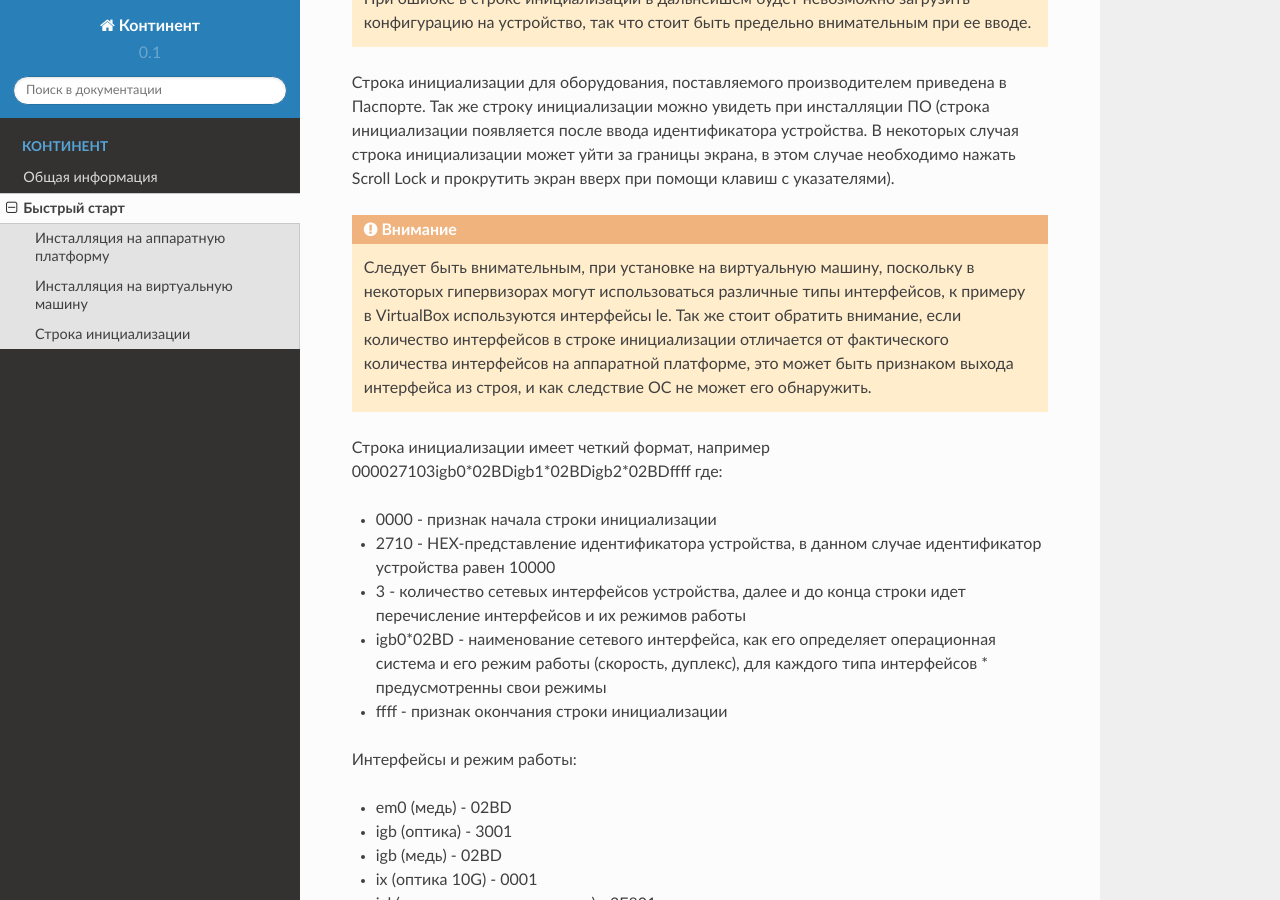
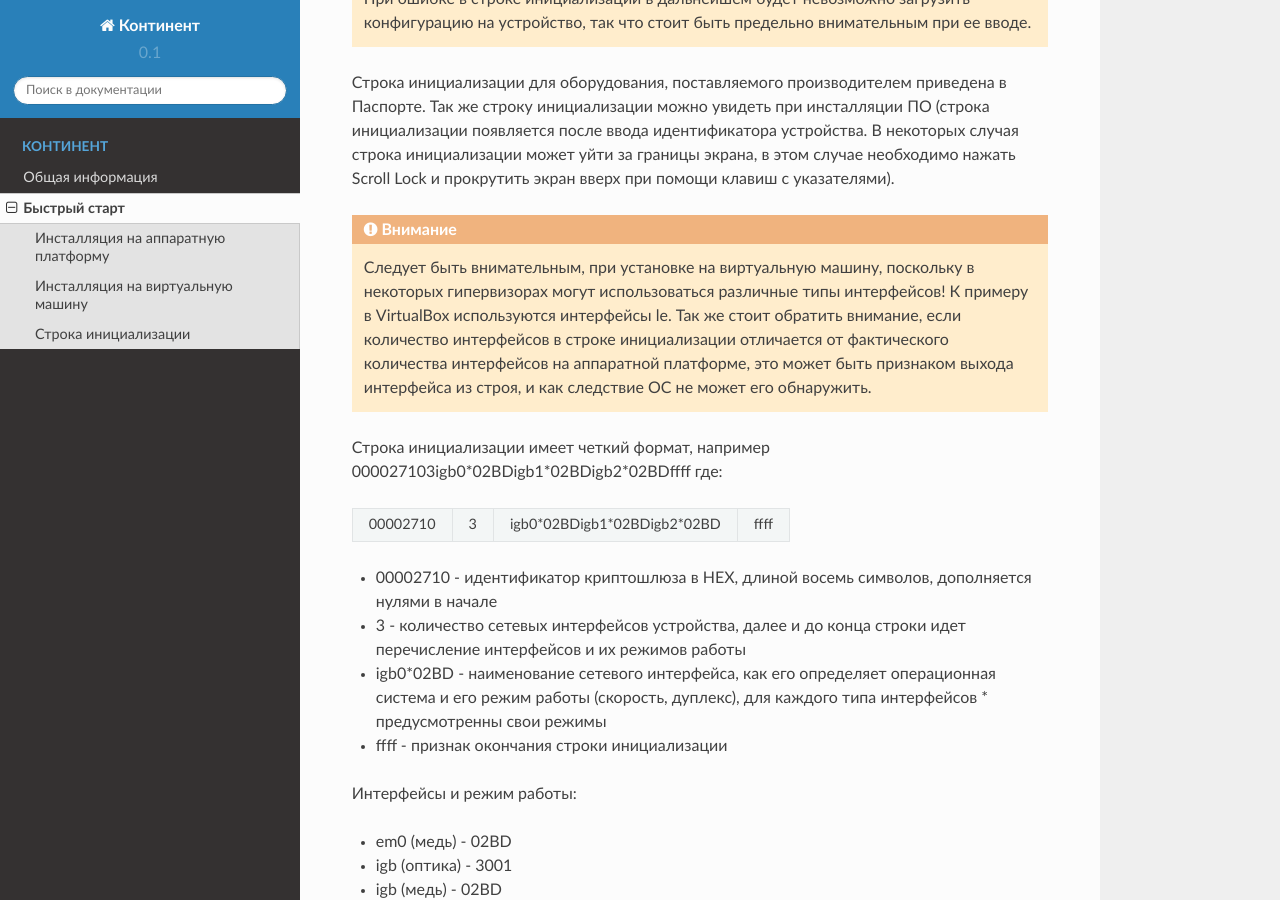
Before and after one commit to g00dvin/continent-faq, a Sphinx documentation site: the page built from docs/quickstart.rst, in a window 1280 px wide and 900 px high, scrolled down 2348 px. Built offline with Sphinx 7.4.7 and the Read the Docs theme 2.0.0, drawn with Linux system fonts in a browser that asks for light colours.

Commit message:
no message

```diff
--- a/docs/quickstart.rst
+++ b/docs/quickstart.rst
@@ -88,12 +88,18 @@ Cтоит понимать, что в этом случае мы никогда
 
 .. attention::
 
-   Следует быть внимательным, при установке на виртуальную машину, поскольку в некоторых гипервизорах могут использоваться различные типы интерфейсов, к примеру в VirtualBox используются интерфейсы le. Так же стоит обратить внимание, если количество интерфейсов в строке инициализации отличается от фактического количества интерфейсов на аппаратной платформе, это может быть признаком выхода интерфейса из строя, и как следствие ОС не может его обнаружить.
+   Следует быть внимательным, при установке на виртуальную машину, поскольку в некоторых гипервизорах могут использоваться различные типы интерфейсов!
+   К примеру в VirtualBox используются интерфейсы le. Так же стоит обратить внимание, если количество интерфейсов в строке инициализации отличается от фактического количества интерфейсов на аппаратной платформе, это может быть признаком выхода интерфейса из строя, и как следствие ОС не может его обнаружить.
 
 Строка инициализации имеет четкий формат, например 000027103igb0*02BDigb1*02BDigb2*02BDffff где:
 
-* 0000 - признак начала строки инициализации
-* 2710 - HEX-представление идентификатора устройства, в данном случае идентификатор устройства равен 10000
+.. table::
+
+   +----------+---+-----------------------------+------+
+   | 00002710 | 3 | igb0*02BDigb1*02BDigb2*02BD | ffff |
+   +----------+---+-----------------------------+------+
+
+* 00002710 - идентификатор криптошлюза в HEX, длиной восемь символов, дополняется нулями в начале
 * 3 - количество сетевых интерфейсов устройства, далее и до конца строки идет перечисление интерфейсов и их режимов работы
 * igb0*02BD - наименование сетевого интерфейса, как его определяет операционная система и его режим работы (скорость, дуплекс), для каждого типа интерфейсов * предусмотренны свои режимы
 * ffff - признак окончания строки инициализации
```
